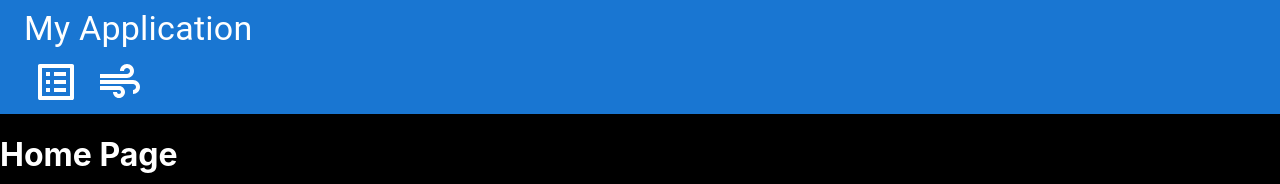
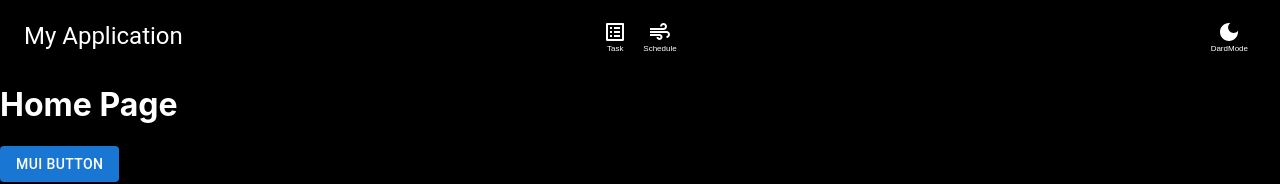
Before and after one commit to ReactExpressDev/react_express, a React (Create React App) app in the folder client/: page / in a window 1280 px wide. Shown: the top 184 px of the page. Built offline with nearby package versions, Linux system fonts and the light colour scheme; no server answers.

Commit message:
ヘッダー修正

```diff
--- a/client/src/App.tsx
+++ b/client/src/App.tsx
@@ -35,20 +35,20 @@ function App(){
     color: 'white',
     backgroundColor: 'black',
     margin: 0,
-    minHeight: '100vh'
+    minHeight: '100vh',
   })
 
   return (
     <Root>
+      <Header />
       <Router>
-        <Header />
         <Routes>
           <Route path="/" element={<HomePage />} />
           <Route path="/about" element={<AboutPage />} />
           <Route path="/contact" element={<ContactPage />} />
         </Routes>
       </Router>
-      <Button variant="contained" color="primary">
+      <Button variant="contained">
         MUI Button
       </Button>
       <Typography>Data from Database</Typography>
--- a/client/src/components/header/Header.tsx
+++ b/client/src/components/header/Header.tsx
@@ -7,15 +7,19 @@ import MenuIcon from '@mui/icons-material/Menu'
 import Menu from '@mui/material/Menu'
 import MenuItem from '@mui/material/MenuItem'
 import { styled } from '@mui/system'
-import ListAltIcon from '@mui/icons-material/ListAlt'
-import PenIcon from '@mui/icons-material/AirOutlined'
+import {ListAlt, AirOutlined, DarkMode} from '@mui/icons-material'
 import useMediaQuery from '@mui/material/useMediaQuery'
 import { makeStyles, responsiveFontSizes, useTheme } from '@mui/material/styles'
 import header from '.'
 import { Box } from '@mui/material'
+import { WidthWide } from '@mui/icons-material'
 
 const Root = styled('div')({
   flexGrow: 1,
+})
+
+const StyledAppBar = styled(AppBar)({
+  backgroundColor: 'initial',
 })
 
 const Title = styled(Typography)({
@@ -24,21 +28,36 @@ const Title = styled(Typography)({
 
 const HeaderContainer = styled('div')({
   marginTop: '0.5em',
+  width: '100%',
   display: 'flex',
-  flexDirection: 'column',
-  alignItems: 'flex-start',
+  flexDirection: 'row',
+  columnGap: '2em',
+  alignItems: 'center',
 })
 
-const StyledIconRow = styled('div')({
+const StyledMainFuncIcons = styled('div')({
+  display: 'flex',
+  flexDirection: 'row',
+  justifyContent: 'center',
+})
+
+const StyledSubFuncIcons = styled('div')({
+  'text-align': '-webkit-right',
 })
 
 const StyledIconButton = styled(IconButton)({
   color: '#fff',
-  fontSize: '2em',
+  fontSize: '1em',
+  display: 'flex',
+  flexDirection: 'column',
   '& .MuiSvgIcon-root': {
     color: '#fff',
     fontSize: '1.5em',
   },
+})
+
+const StyledIconTitle = styled('span')({
+  fontSize: '0.5em',
 })
 
 const Header: React.FC = () => {
@@ -56,17 +75,16 @@ const Header: React.FC = () => {
 
   return (
     <Root>
-      <AppBar position="static">
+      <StyledAppBar position="static">
         <Toolbar>
           {isMobile ? (
             <>
               <StyledIconButton
                 edge="start"
-                color="inherit"
                 aria-label="menu"
                 onClick={handleMenuOpen}
               >
-                <MenuIcon />
+              <MenuIcon />
               </StyledIconButton>
               <Menu
                 id="menu-appbar"
@@ -87,24 +105,32 @@ const Header: React.FC = () => {
                 <MenuItem onClick={handleMenuClose}>Menu Item 2</MenuItem>
                 <MenuItem onClick={handleMenuClose}>Menu Item 3</MenuItem>
               </Menu>
-              <Title variant="h4">My Application</Title>
+              <Title variant="h5">My Application</Title>
             </>
           ) :
           (
             <HeaderContainer>
-              <Title variant="h4">My Application</Title>
-              <StyledIconRow>
+              <Title variant="h5" style={{width: '25%'}}>My Application</Title>
+              <StyledMainFuncIcons style={{width: '50%'}}>
                 <StyledIconButton>
-                  <ListAltIcon />
+                  <ListAlt />
+                  <StyledIconTitle>Task</StyledIconTitle>
                 </StyledIconButton>
                 <StyledIconButton>
-                  <PenIcon />
+                  <AirOutlined />
+                  <StyledIconTitle>Schedule</StyledIconTitle>
                 </StyledIconButton>
-              </StyledIconRow>
+              </StyledMainFuncIcons>
+              <StyledSubFuncIcons style={{width: '25%'}}>
+                <StyledIconButton>
+                  <DarkMode />
+                  <StyledIconTitle>DardMode</StyledIconTitle>
+                </StyledIconButton>
+              </StyledSubFuncIcons>
             </HeaderContainer>
           )}
         </Toolbar>
-      </AppBar>
+      </StyledAppBar>
     </Root>
   )
 }
```
